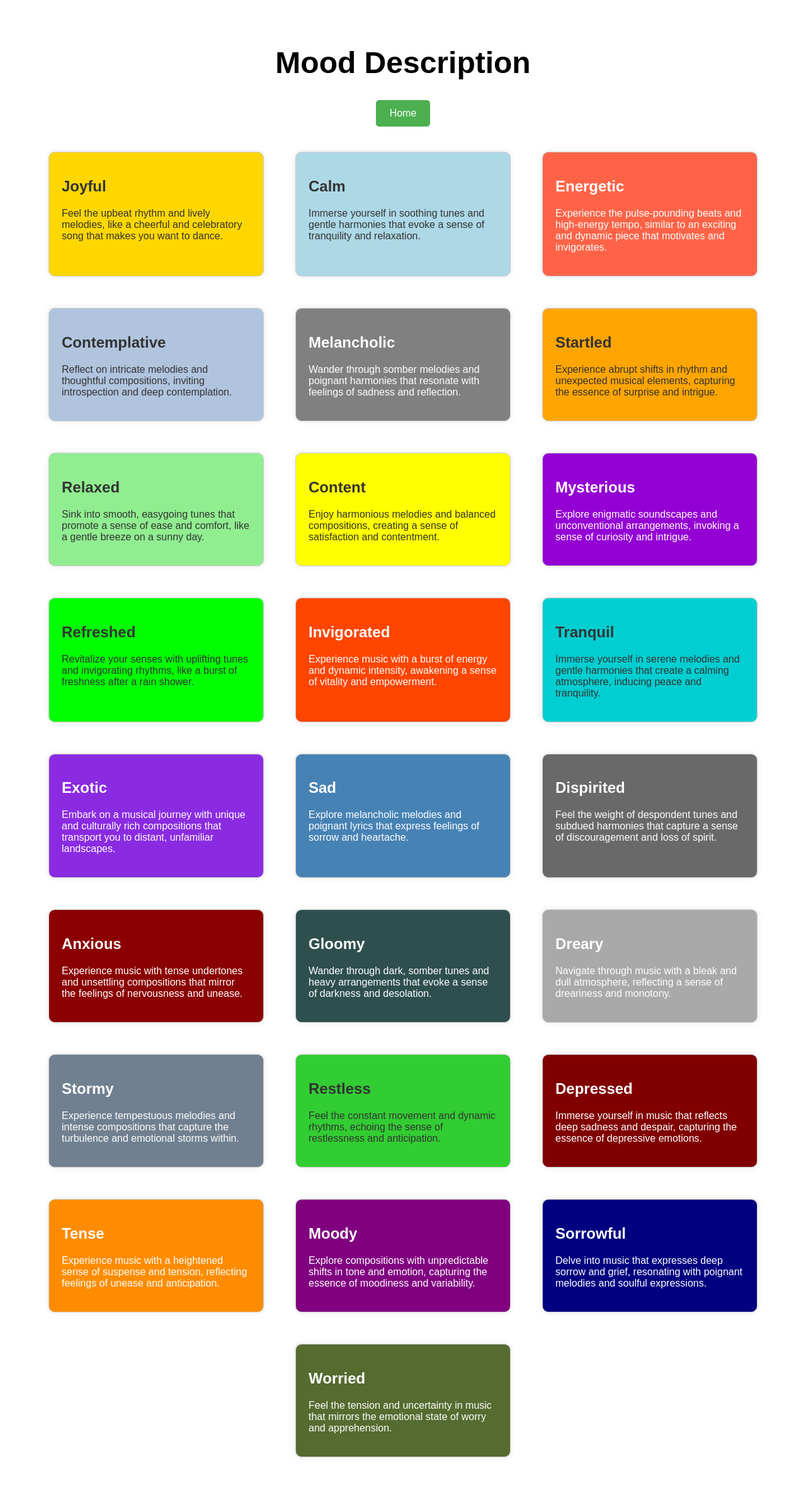
After one commit to Weather-Beats/weatherBeats, a Python web app: template templates/moods.html in a window 1280 px wide. The commit adds this page. Shown: the whole page at 63% size. Run offline with Jinja, Linux system fonts and the light colour scheme; the template is opened without the code that fills it, so the values that code supplies are empty.

Commit message:
Added moods page | updated interactive map with pointer

```diff
--- a/requirements.txt
+++ b/requirements.txt
@@ -1,6 +1,7 @@
 annotated-types==0.6.0
 anyio==4.1.0
 blinker==1.7.0
+branca==0.7.0
 certifi==2023.11.17
 charset-normalizer==3.3.2
 click==8.1.7
@@ -9,6 +10,7 @@ cycler==0.12.1
 distro==1.8.0
 exceptiongroup==1.2.0
 Flask==3.0.0
+folium==0.15.1
 fonttools==4.44.0
 h11==0.14.0
 httpcore==1.0.2
@@ -43,3 +45,4 @@ typing_extensions==4.8.0
 tzdata==2023.3
 urllib3==2.1.0
 Werkzeug==3.0.1
+xyzservices==2023.10.1
--- /dev/null
+++ b/static/moods.css
@@ -0,0 +1,175 @@
+
+body {
+    font-family: 'Arial', sans-serif;
+    margin: 20px;
+    padding: 20px;
+
+}
+
+.home-button {
+    background-color: #4CAF50; /* Green */
+    color: white;
+    padding: 10px 20px;
+    border: 2px solid #4CAF50;
+    border-radius: 5px;
+    text-align: center;
+    text-decoration: none;
+    display: inline-block;
+    font-size: 16px;
+    cursor: pointer;
+    transition-duration: 0.4s;
+}
+
+.home-button:hover {
+    background-color: white;
+    color: black;
+    border: 2px solid #4CAF50;
+}
+
+.mood-description {
+    text-align: center;
+    font-size: 1.5rem;
+    font-weight: bold;
+    margin-bottom: 20px;
+}
+
+.mood-container-main {
+    display: flex;
+    flex-wrap: wrap;
+    gap: 10px;
+    justify-content: center;
+}
+
+.mood-container {
+    width: 300px;
+    margin: 20px;
+    padding: 20px;
+    border: 1px solid #ccc;
+    border-radius: 10px;
+    box-shadow: 0 0 10px rgba(0, 0, 0, 0.1);
+}
+
+.joyful {
+    background-color: #ffd700; /* Gold */
+    color: #333;
+}
+
+.calm {
+    background-color: #add8e6; /* Light Blue */
+    color: #333;
+}
+
+.energetic {
+    background-color: #ff6347; /* Tomato */
+    color: #fff;
+}
+
+.contemplative {
+    background-color: #b0c4de; /* Light Steel Blue */
+    color: #333;
+}
+
+.melancholic {
+    background-color: #808080; /* Gray */
+    color: #fff;
+}
+
+.startled {
+    background-color: #ffa500; /* Orange */
+    color: #333;
+}
+
+.relaxed {
+    background-color: #90ee90; /* Light Green */
+    color: #333;
+}
+
+.content {
+    background-color: #ffff00; /* Yellow */
+    color: #333;
+}
+
+.mysterious {
+    background-color: #9400d3; /* Dark Violet */
+    color: #fff;
+}
+
+.refreshed {
+    background-color: #00ff00; /* Lime */
+    color: #333;
+}
+
+.invigorated {
+    background-color: #ff4500; /* Orange Red */
+    color: #fff;
+}
+
+.tranquil {
+    background-color: #00ced1; /* Dark Turquoise */
+    color: #333;
+}
+
+.exotic {
+    background-color: #8a2be2; /* Blue Violet */
+    color: #fff;
+}
+
+.sad {
+    background-color: #4682b4; /* Steel Blue */
+    color: #fff;
+}
+
+.dispirited {
+    background-color: #696969; /* Dim Gray */
+    color: #fff;
+}
+
+.anxious {
+    background-color: #8b0000; /* Dark Red */
+    color: #fff;
+}
+
+.gloomy {
+    background-color: #2f4f4f; /* Dark Slate Gray */
+    color: #fff;
+}
+
+.dreary {
+    background-color: #a9a9a9; /* Dark Gray */
+    color: #fff;
+}
+
+.stormy {
+    background-color: #708090; /* Slate Gray */
+    color: #fff;
+}
+
+.restless {
+    background-color: #32cd32; /* Lime Green */
+    color: #333;
+}
+
+.depressed {
+    background-color: #800000; /* Maroon */
+    color: #fff;
+}
+
+.tense {
+    background-color: #ff8c00; /* Dark Orange */
+    color: #fff;
+}
+
+.moody {
+    background-color: #800080; /* Purple */
+    color: #fff;
+}
+
+.sorrowful {
+    background-color: #000080; /* Navy */
+    color: #fff;
+}
+
+.worried {
+    background-color: #556b2f; /* Dark Olive Green */
+    color: #fff;
+}
--- a/static/stylesSong.css
+++ b/static/stylesSong.css
@@ -134,7 +134,7 @@ body {
     font-family: 'Roboto', Arial, sans-serif;
     font-size: 20px;
     font-weight: bolder;
-    color: #0b8bc6;
+    color: #1f09ba;
     padding: 0;
 }
 .song-info h4 {
--- /dev/null
+++ b/templates/moods.html
@@ -0,0 +1,149 @@
+
+<!DOCTYPE html>
+<html lang="en">
+<head>
+    <meta charset="UTF-8">
+    <meta name="viewport" content="width=device-width, initial-scale=1.0">
+    <link rel="stylesheet" href="../static/moods.css">
+    <title>Mood Description</title>
+</head>
+<body>
+    <div class="mood-description">
+        <h1>Mood Description</h1>
+
+        <!-- home button -->
+        <a href="/">
+            <button class="home-button">Home</button>
+        </a>
+
+    </div>
+
+    <div class="mood-container-main">
+        <div class="mood-container joyful" id="joyful">
+            <h2>Joyful</h2>
+            <p>Feel the upbeat rhythm and lively melodies, like a cheerful and celebratory song that makes you want to dance.</p>
+        </div>
+
+        <div class="mood-container calm" id="calm">
+            <h2>Calm</h2>
+            <p>Immerse yourself in soothing tunes and gentle harmonies that evoke a sense of tranquility and relaxation.</p>
+        </div>
+
+        <div class="mood-container energetic" id="energetic">
+            <h2>Energetic</h2>
+            <p>Experience the pulse-pounding beats and high-energy tempo, similar to an exciting and dynamic piece that motivates and invigorates.</p>
+        </div>
+
+        <div class="mood-container contemplative" id="contemplative">
+            <h2>Contemplative</h2>
+            <p>Reflect on intricate melodies and thoughtful compositions, inviting introspection and deep contemplation.</p>
+        </div>
+
+        <div class="mood-container melancholic" id="melancholic">
+            <h2>Melancholic</h2>
+            <p>Wander through somber melodies and poignant harmonies that resonate with feelings of sadness and reflection.</p>
+        </div>
+
+        <div class="mood-container startled" id="startled">
+            <h2>Startled</h2>
+            <p>Experience abrupt shifts in rhythm and unexpected musical elements, capturing the essence of surprise and intrigue.</p>
+        </div>
+
+        <div class="mood-container relaxed" id="relaxed">
+            <h2>Relaxed</h2>
+            <p>Sink into smooth, easygoing tunes that promote a sense of ease and comfort, like a gentle breeze on a sunny day.</p>
+        </div>
+
+        <div class="mood-container content" id="content">
+            <h2>Content</h2>
+            <p>Enjoy harmonious melodies and balanced compositions, creating a sense of satisfaction and contentment.</p>
+        </div>
+
+        <div class="mood-container mysterious" id="mysterious">
+            <h2>Mysterious</h2>
+            <p>Explore enigmatic soundscapes and unconventional arrangements, invoking a sense of curiosity and intrigue.</p>
+        </div>
+
+        <div class="mood-container refreshed" id="refreshed">
+            <h2>Refreshed</h2>
+            <p>Revitalize your senses with uplifting tunes and invigorating rhythms, like a burst of freshness after a rain shower.</p>
+        </div>
+
+        <div class="mood-container invigorated" id="invigorated">
+            <h2>Invigorated</h2>
+            <p>Experience music with a burst of energy and dynamic intensity, awakening a sense of vitality and empowerment.</p>
+        </div>
+
+        <div class="mood-container tranquil" id="tranquil">
+            <h2>Tranquil</h2>
+            <p>Immerse yourself in serene melodies and gentle harmonies that create a calming atmosphere, inducing peace and tranquility.</p>
+        </div>
+
+        <div class="mood-container exotic" id="exotic">
+            <h2>Exotic</h2>
+            <p>Embark on a musical journey with unique and culturally rich compositions that transport you to distant, unfamiliar landscapes.</p>
+        </div>
+
+        <div class="mood-container sad" id="sad">
+            <h2>Sad</h2>
+            <p>Explore melancholic melodies and poignant lyrics that express feelings of sorrow and heartache.</p>
+        </div>
+
+        <div class="mood-container dispirited" id="dispirited">
+            <h2>Dispirited</h2>
+            <p>Feel the weight of despondent tunes and subdued harmonies that capture a sense of discouragement and loss of spirit.</p>
+        </div>
+
+        <div class="mood-container anxious" id="anxious">
+            <h2>Anxious</h2>
+            <p>Experience music with tense undertones and unsettling compositions that mirror the feelings of nervousness and unease.</p>
+        </div>
+
+        <div class="mood-container gloomy" id="gloomy">
+            <h2>Gloomy</h2>
+            <p>Wander through dark, somber tunes and heavy arrangements that evoke a sense of darkness and desolation.</p>
+        </div>
+
+        <div class="mood-container dreary" id="dreary">
+            <h2>Dreary</h2>
+            <p>Navigate through music with a bleak and dull atmosphere, reflecting a sense of dreariness and monotony.</p>
+        </div>
+
+        <div class="mood-container stormy" id="stormy">
+            <h2>Stormy</h2>
+            <p>Experience tempestuous melodies and intense compositions that capture the turbulence and emotional storms within.</p>
+        </div>
+
+        <div class="mood-container restless" id="restless">
+            <h2>Restless</h2>
+            <p>Feel the constant movement and dynamic rhythms, echoing the sense of restlessness and anticipation.</p>
+        </div>
+
+        <div class="mood-container depressed" id="depressed">
+            <h2>Depressed</h2>
+            <p>Immerse yourself in music that reflects deep sadness and despair, capturing the essence of depressive emotions.</p>
+        </div>
+
+        <div class="mood-container tense" id="tense">
+            <h2>Tense</h2>
+            <p>Experience music with a heightened sense of suspense and tension, reflecting feelings of unease and anticipation.</p>
+        </div>
+
+        <div class="mood-container moody" id="moody">
+            <h2>Moody</h2>
+            <p>Explore compositions with unpredictable shifts in tone and emotion, capturing the essence of moodiness and variability.</p>
+        </div>
+
+        <div class="mood-container sorrowful" id="sorrowful">
+            <h2>Sorrowful</h2>
+            <p>Delve into music that expresses deep sorrow and grief, resonating with poignant melodies and soulful expressions.</p>
+        </div>
+
+        <div class="mood-container worried" id="worried">
+            <h2>Worried</h2>
+            <p>Feel the tension and uncertainty in music that mirrors the emotional state of worry and apprehension.</p>
+        </div>
+    </div>
+
+</body>
+</html>
```
Also changed, not shown: main.py (+13 -0 lines), templates/song.html (+10 -3 lines).
